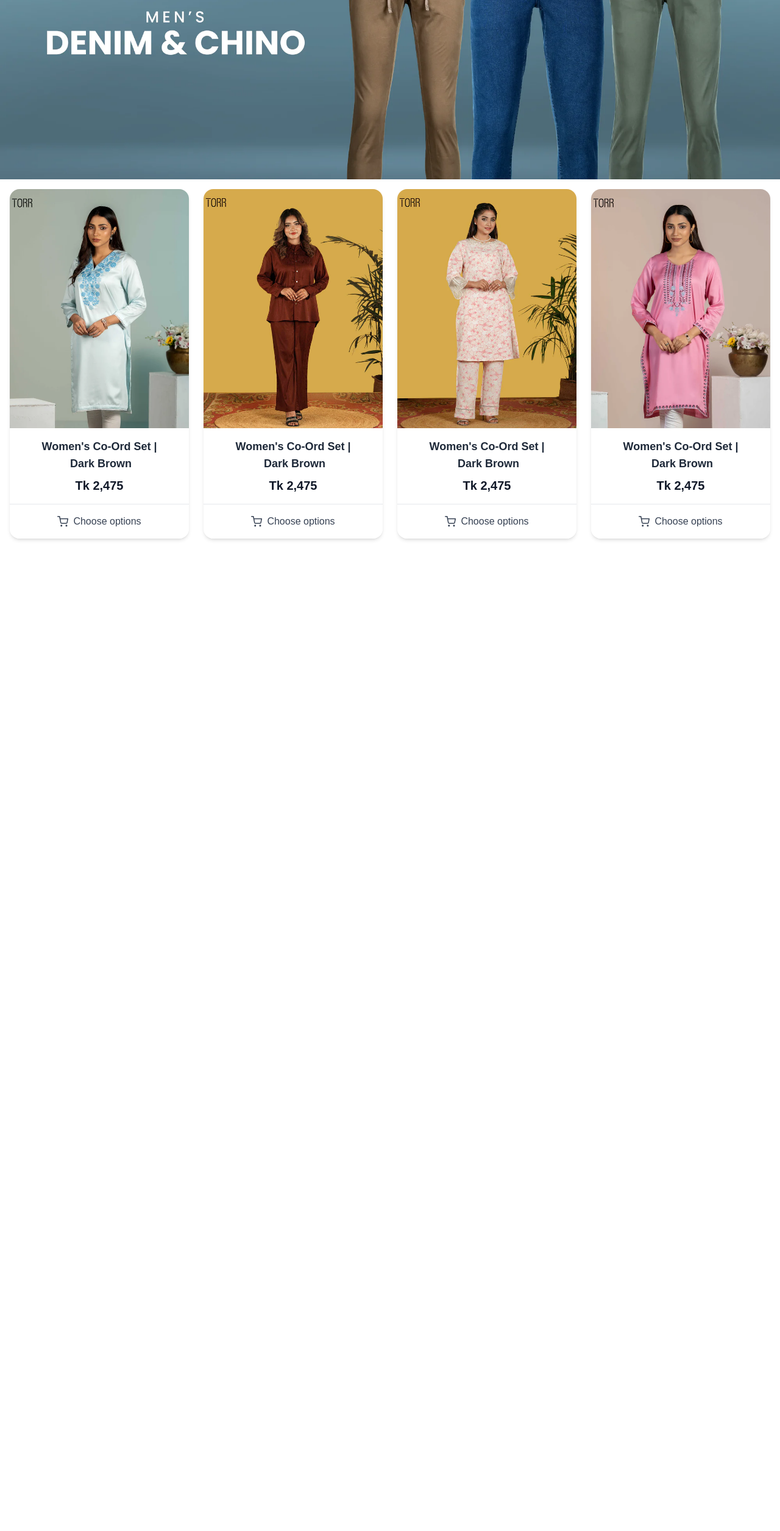
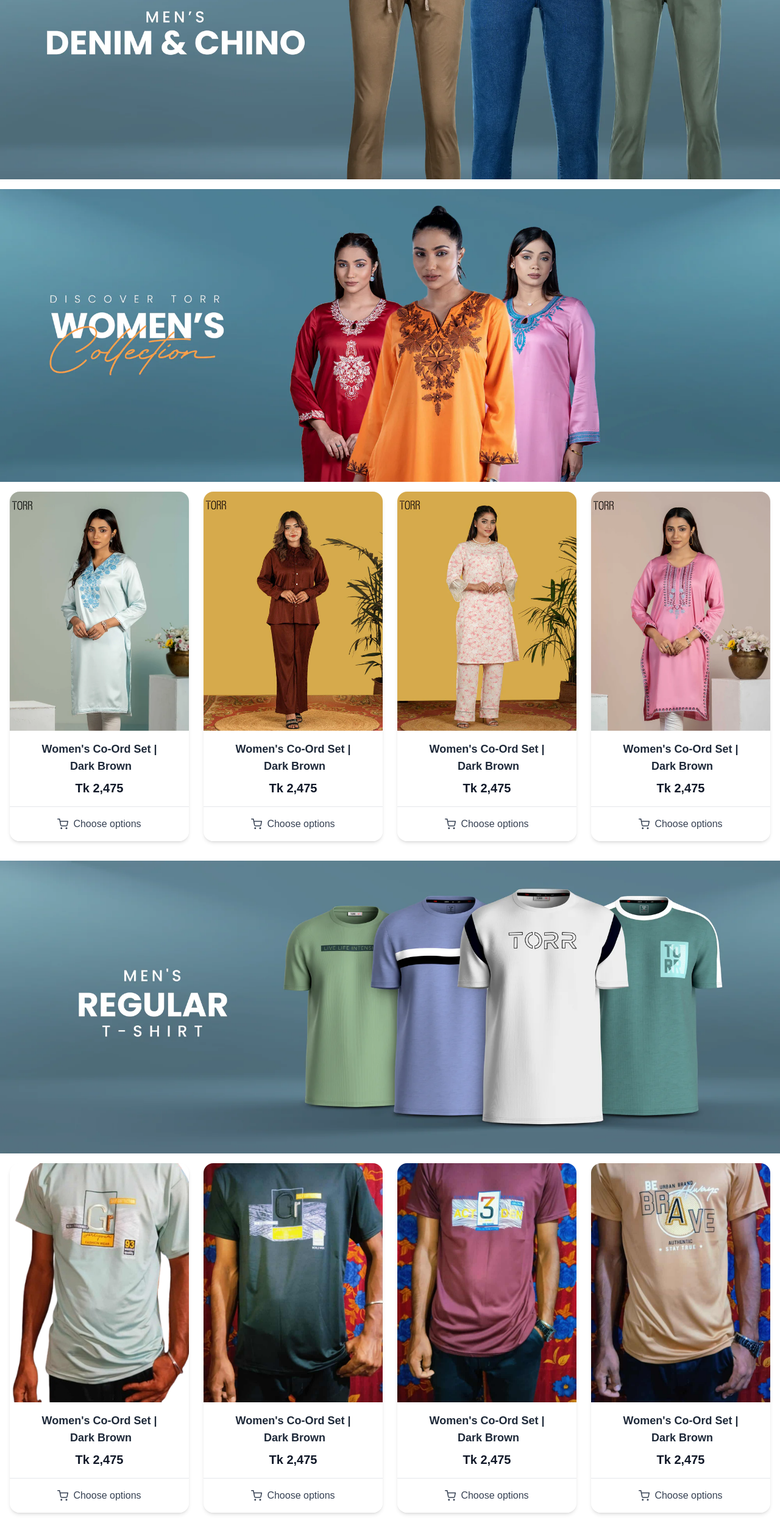
Before and after one commit to Muhtadi23/h-m-fashion, a Next.js app: page / in a window 1280 px wide. Shown: the part 234-2744 px from the top of the page at 61% size. Before the commit the page ends 1133 px from the top, so only its background shows below. Built offline with nearby package versions, Linux system fonts and the light colour scheme.

Commit message:
nav issue

```diff
--- a/src/app/(pages)/mens/t-shirts/page.jsx
+++ b/src/app/(pages)/mens/t-shirts/page.jsx
@@ -11,7 +11,6 @@
                 <ProductCard image={"/img2.jpg"} />
                 <ProductCard image={"/img3.jpg"} />
                 <ProductCard image={"/img4.jpg"} />
-                {/* <ProductCard image={"/img5.jpg"} /> */}
             </div>
         </div>
     );
--- a/src/app/page.js
+++ b/src/app/page.js
@@ -6,17 +6,34 @@
   return (
     <div>
       <Slider />
-      <div className="" >
+      <div className="mt-4" >
+        <CategoryBanner imageSrc={"/women_sBanner.webp"} />
+        <div className='grid grid-cols-1 sm:grid-cols-2 lg:grid-cols-4 gap-6 p-4'>
+          <ProductCard image={"/productWoman4.webp"} image2={"/productWoman44.webp"} />
+          <ProductCard image={"/productWoman1.webp"} image2={"/productWoman11.webp"} />
+          <ProductCard image={"/productWoman2.webp"} image2={"/productWoman22.webp"} />
+          <ProductCard image={"/productWoman3.webp"} image2={"/productWoman33.webp"} />
+        </div>
+      </div>
+      <div className="mt-4" >
+        <CategoryBanner imageSrc={"/Men_s-Regular-T.webp"} />
+        <div className='grid grid-cols-1 sm:grid-cols-2 lg:grid-cols-4 gap-6 p-4'>
+          <ProductCard image={"/img1r.png"} />
+          <ProductCard image={"/img2.jpg"} />
+          <ProductCard image={"/img3.jpg"} />
+          <ProductCard image={"/img4.jpg"} />
+        </div>
+      </div>
+      <div className="mt-4" >
+        <CategoryBanner imageSrc={"/kids.webp"} />
+        <div className='grid grid-cols-1 sm:grid-cols-2 lg:grid-cols-4 gap-6 p-4'>
+          <ProductCard image={"/kids1.webp"} />
+          <ProductCard image={"/kids2.webp"} />
+          <ProductCard image={"/kids3.webp"} />
+          <ProductCard image={"/kids4.webp"} />
+        </div>
+      </div>
 
-        <div className='grid grid-cols-1 sm:grid-cols-2 lg:grid-cols-4 gap-6 p-4'>
-          <ProductCard image={"/productWoman4.webp"} image2={"/productWoman44.webp"}/>
-          <ProductCard image={"/productWoman1.webp"} image2={"/productWoman11.webp"}/>
-          <ProductCard image={"/productWoman2.webp"} image2={"/productWoman22.webp"} />
-          <ProductCard image={"/productWoman3.webp"}image2={"/productWoman33.webp"} />
-        </div>
-
-      </div>
-      {/* <CategoryBanner imageSrc={"/kids.webp"}/> */}
     </div>
   );
 }
--- a/src/components/common/Navbar/Nav.jsx
+++ b/src/components/common/Navbar/Nav.jsx
@@ -79,7 +79,7 @@
 
                 {/* Icons */}
                 <div className="flex items-center gap-4 text-xl text-gray-700">
-                    <button><FaShoppingBag className="cursor-pointer" /></button>
+                    <Link href="/cart"><FaShoppingBag className="cursor-pointer" /></Link>
                     <FaSearch className="cursor-pointer" />
                     <Link href=""><FaUser className="hidden sm:inline cursor-pointer" /></Link>
 
```
